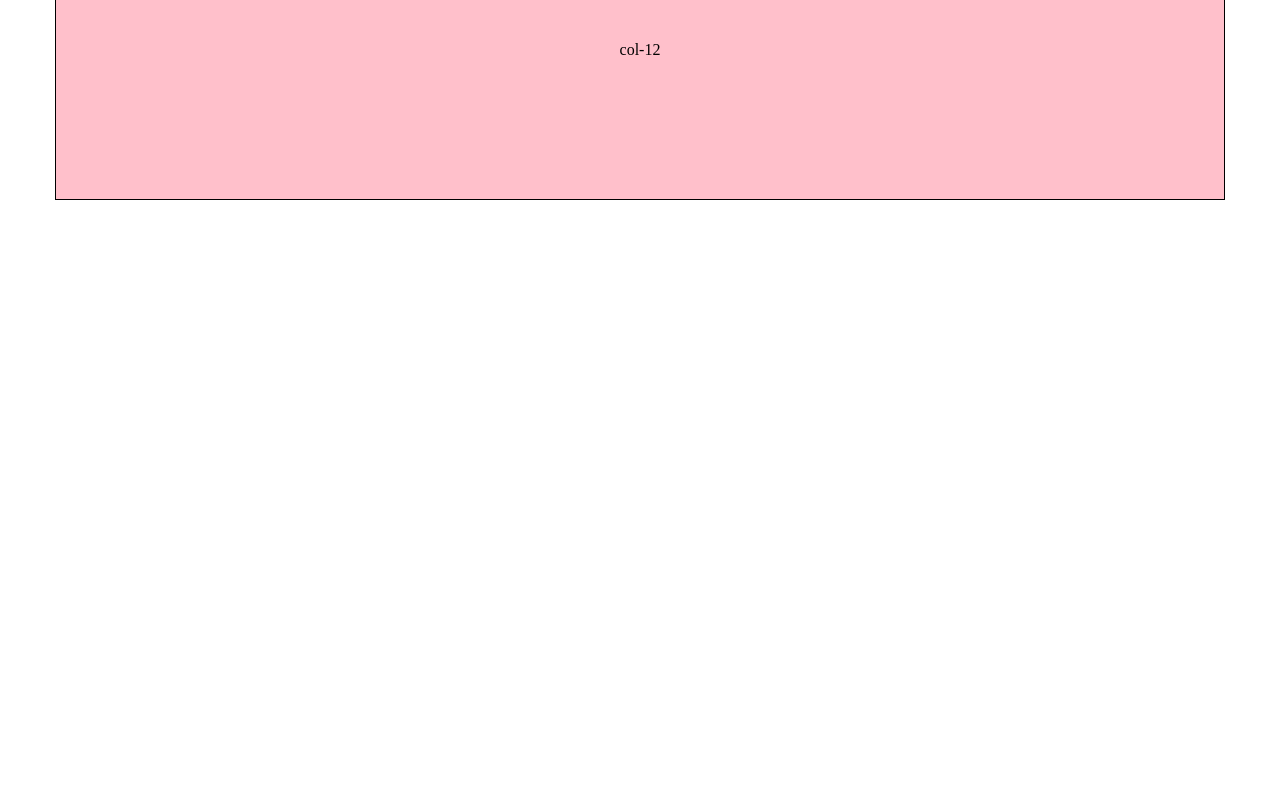
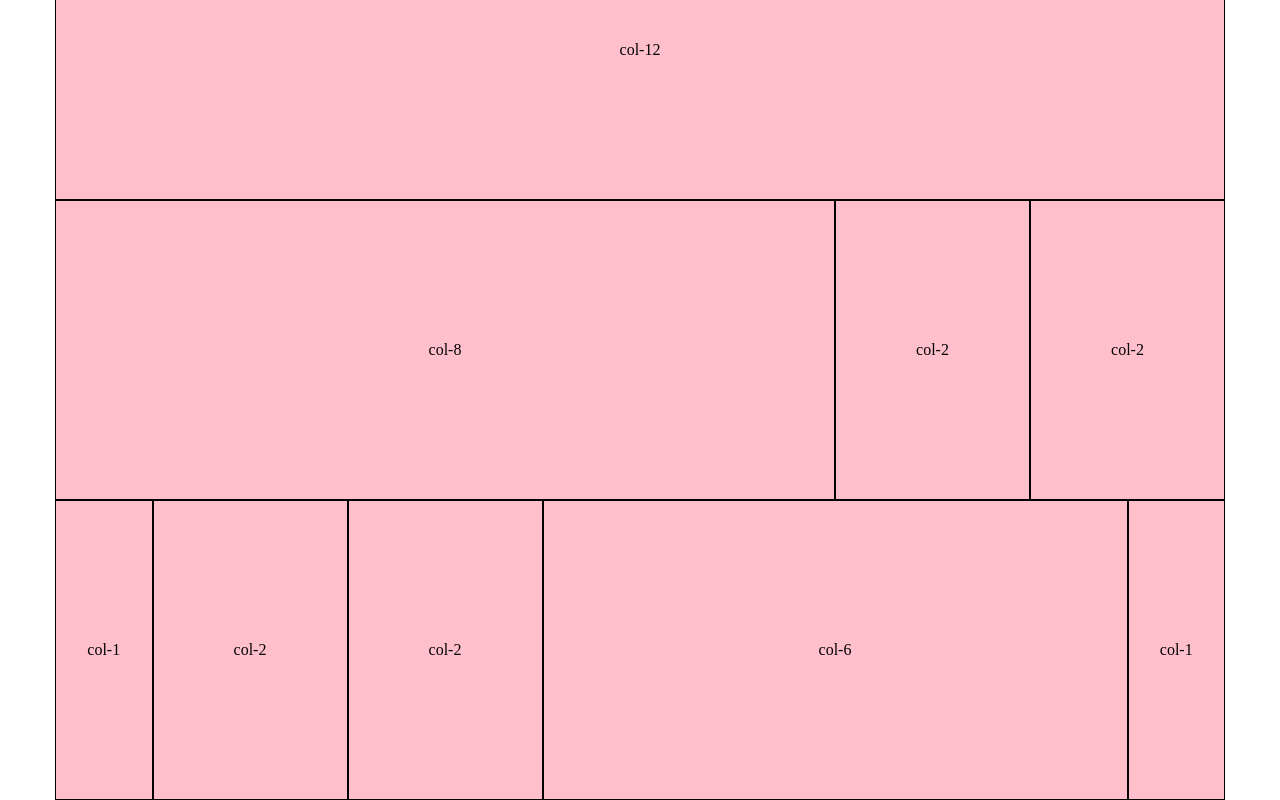
Before and after one commit to domg87/html-css-12bool, a plain HTML site: page index.html in a window 1280 px wide. Shown: the part 400-1200 px from the top of the page. Before the commit the page ends 800 px from the top, so only its background shows below. Drawn offline with Linux system fonts and the light colour scheme.

Commit message:
quarta_riga

```diff
--- a/css/style.css
+++ b/css/style.css
@@ -11,14 +11,13 @@
 [class*="col-"]{
   height: 100%;
   background-color: pink;
-  text-align: center;
   position: relative;
 }
 .row{
   height: 300px;
 }
 
-p{
+[class*="col-"] > p{
   position: absolute;
   top:50%;
   left: 50%;
--- a/index.html
+++ b/index.html
@@ -26,6 +26,18 @@
       <div class="row">
         <div class="col-12"><p>col-12</p></div>
       </div>
+      <div class="row">
+        <div class="col-8"><p>col-8</p></div>
+        <div class="col-2"><p>col-2</p></div>
+        <div class="col-2"><p>col-2</p></div>
+      </div>
+      <div class="row">
+        <div class="col-1"><p>col-1</p></div>
+        <div class="col-2"><p>col-2</p></div>
+        <div class="col-2"><p>col-2</p></div>
+        <div class="col-6"><p>col-6</p></div>
+        <div class="col-1"><p>col-1</p></div>
+      </div>
     </div>
   </body>
 </html>
```
